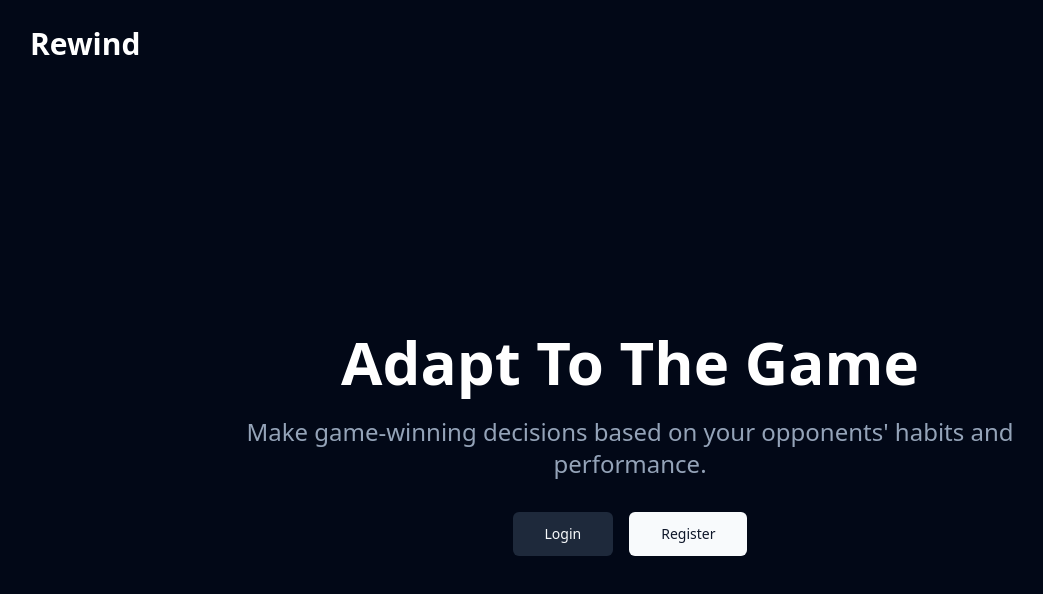
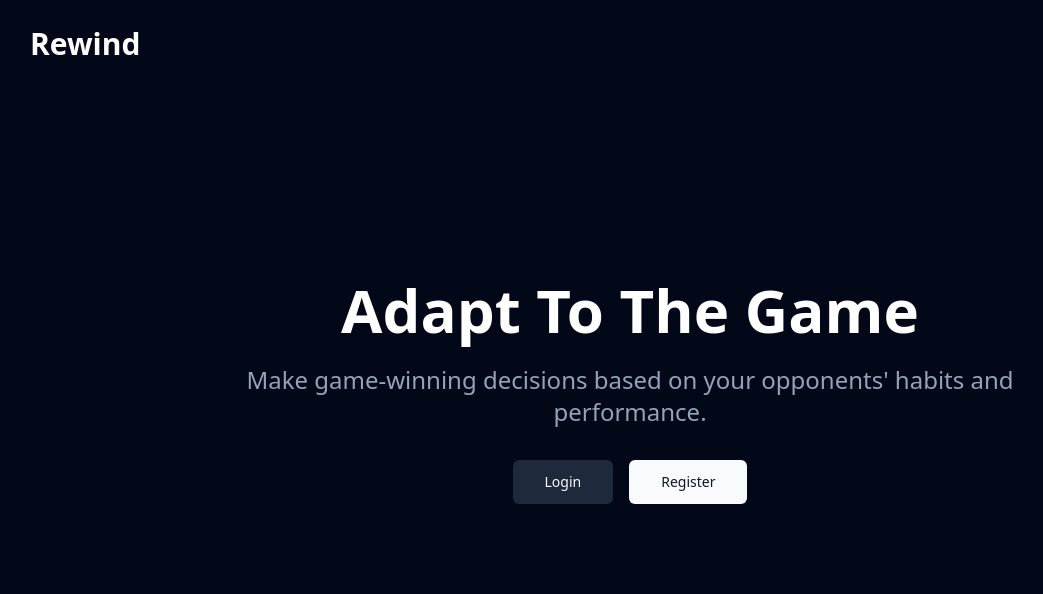
Before and after one commit to FoRVaiS/cs-rewind, a React (Vite) app in the folder apps/frontend/: page / in a window 1280 px wide. Shown: the top 594 px of the page, without its empty margins (10-1053 px from the left). Built offline with nearby package versions, Linux system fonts and the light colour scheme.

Commit message:
refactor(frontend): adjust 404 and landing page vertical spacing

```diff
--- a/apps/frontend/src/pages/404.tsx
+++ b/apps/frontend/src/pages/404.tsx
@@ -3,7 +3,8 @@ import { Link } from 'react-router-dom';
 
 function NotFound() {
   return (
-    <div className="flex flex-col items-center justify-center min-h-screen bg-background text-foreground">
+    <main className="min-h-screen bg-background">
+      <div className="flex flex-col items-center justify-center mt-32 text-foreground">
         <h1 className="text-6xl font-bold mb-4">404</h1>
         <h2 className="text-2xl font-semibold mb-4">Page Not Found</h2>
         <p className="text-muted-foreground mb-8">Oops! The page you&apos;re looking for doesn&apos;t exist.</p>
@@ -13,6 +14,7 @@ function NotFound() {
           </Link>
         </Button>
       </div>
+    </main>
   );
 }
 
--- a/apps/frontend/src/pages/Landing/Landing.tsx
+++ b/apps/frontend/src/pages/Landing/Landing.tsx
@@ -6,8 +6,8 @@ import en from '@/locales/en.ts';
 
 function LandingPage() {
   return (
-    <main className="flex-grow flex items-center justify-center px-4">
-      <div className="max-w-3xl mx-auto text-center">
+    <main className="flex flex-col px-4">
+      <div className="max-w-3xl mx-auto mt-48 text-center">
         <h2 className="text-4xl sm:text-5xl md:text-6xl font-extrabold text-white mb-6">
           {en.LANDING_PAGE_SLOGAN}
         </h2>
```
Lines whose indentation alone changed are shown as unchanged.
